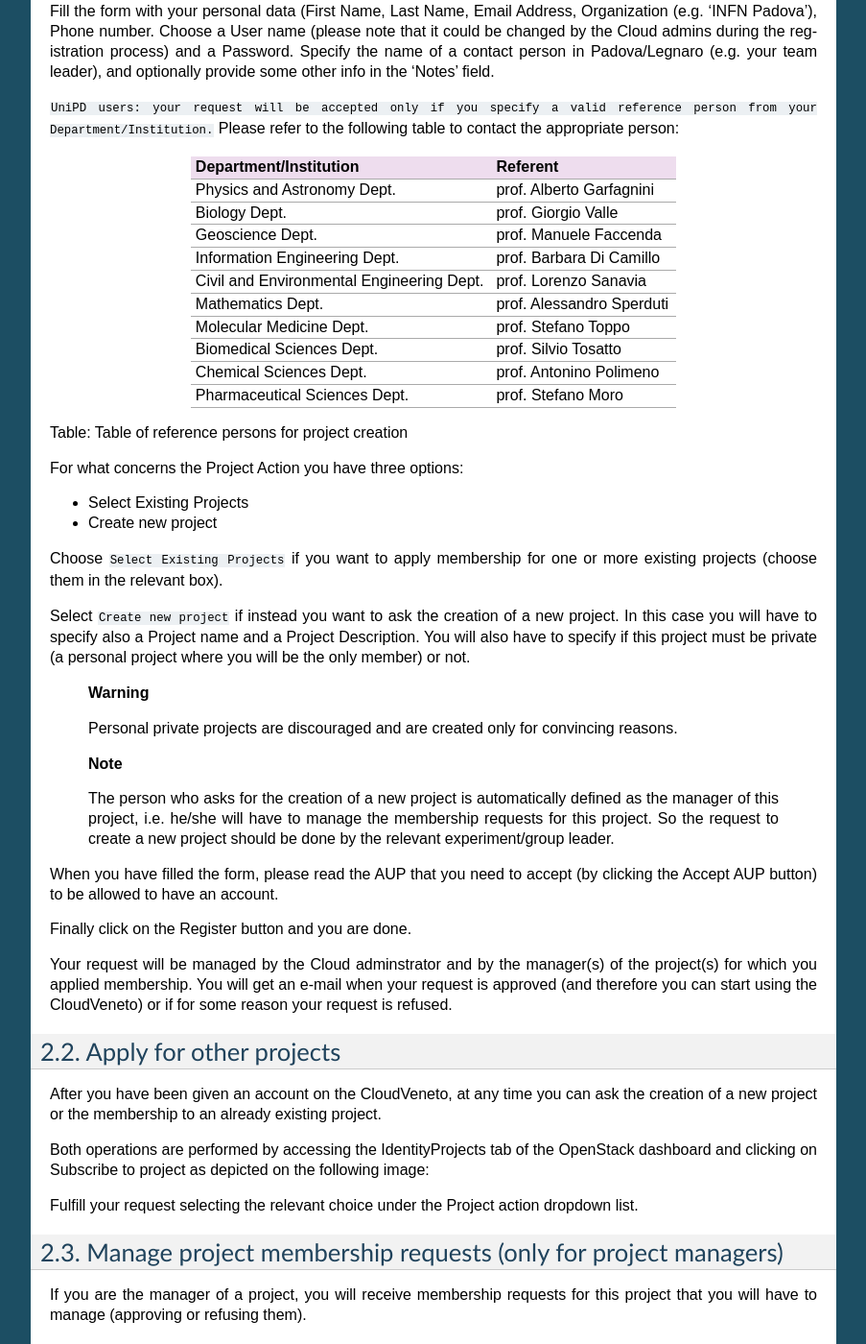
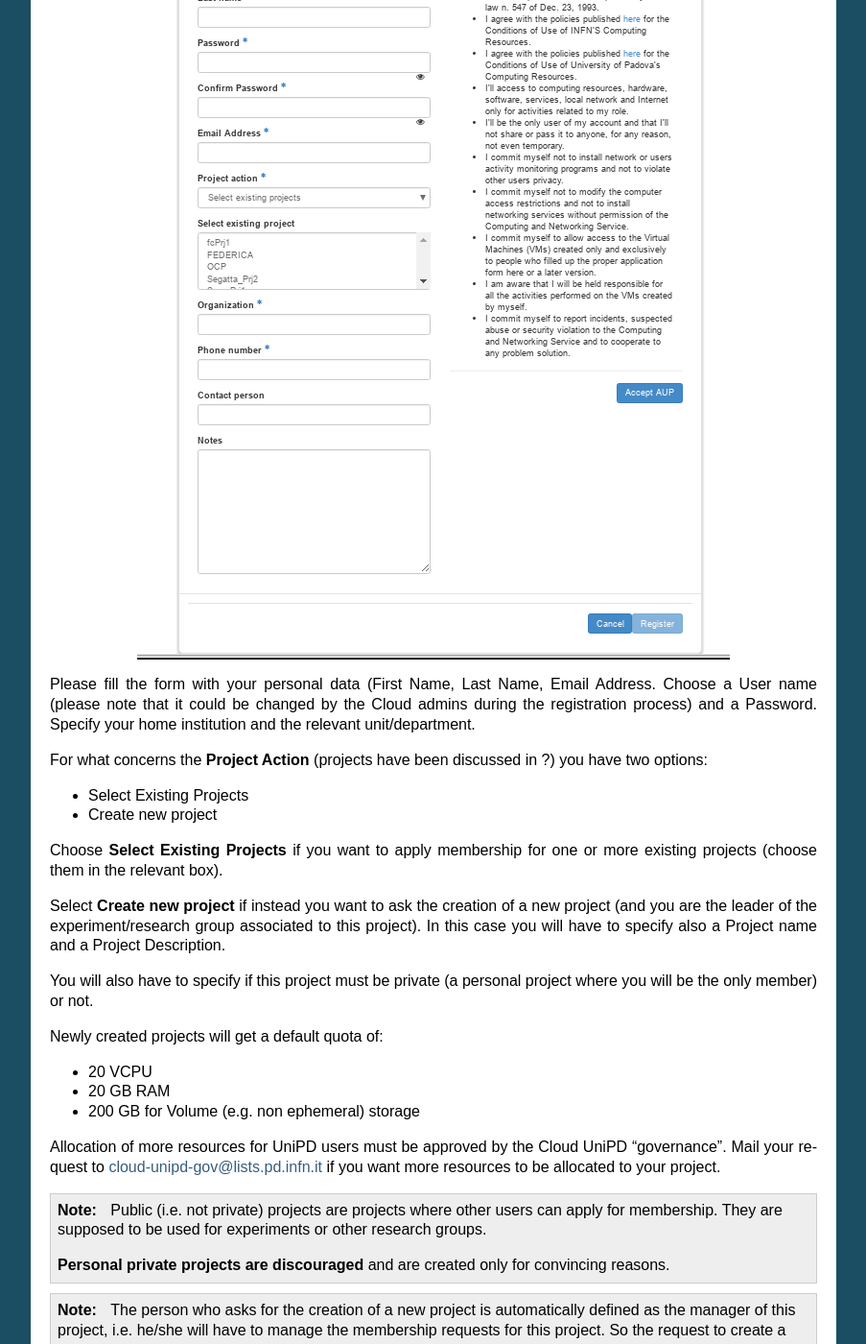
Before and after one commit to marcoverl/CVUserGuide, a Sphinx documentation site: the page built from source/Registration.rst, in a window 1280 px wide and 1400 px high, scrolled down 4557 px. Shown: the whole window at 96% size, without its empty margins (198-1101 px from the left). Built offline with Sphinx 7.4.7, drawn with Linux system fonts in a browser that asks for light colours; some of the changed text lies outside the part shown.

Commit message:
Review doc

```diff
--- a/source/Registration.rst
+++ b/source/Registration.rst
@@ -41,54 +44,22 @@
 
 Enrollment procedure through INFN AAI or UniPD SSO
 ~~~~~~~~~~~~~~~~~~~~~~~~~~~~~~~~~~~~~~~~~~~~~~~~~~
-TBC (testo e figure)
+.. TBC: Rivedere testo e figure
+
 Once authenticated on your Identity Provider system, you will be
 redirected to a form like this:
 
-TBC
 
 .. image:: ./images/RegisterFormAAI.jpg
    :align: center
 
 
 
-Fill the form with your phone number, the name of a contact person (i.e.
-the reference person from your Department/Institution), and if needed
-some notes.
-
-**UniPD users: your request will be accepted only if you specify a
-valid reference person from your Department/Institution.**
-Please refer
-to the following table to contact the appropriate person:
-
-+---------------------------------------------+-----------------------------+
-| Department/Institution                      | Referent                    |
-+=============================================+=============================+
-| Physics and Astronomy Dept.                 | prof. Alberto Garfagnini    |
-+---------------------------------------------+-----------------------------+
-| Biology Dept.                               | prof. Giorgio Valle         |
-+---------------------------------------------+-----------------------------+
-| Geoscience Dept.                            | prof. Manuele Faccenda      |
-+---------------------------------------------+-----------------------------+
-| Information Engineering Dept.               | prof. Barbara Di Camillo    |
-+---------------------------------------------+-----------------------------+
-| Civil and Environmental Engineering Dept.   | prof. Lorenzo Sanavia       |
-+---------------------------------------------+-----------------------------+
-| Mathematics Dept.                           | prof. Alessandro Sperduti   |
-+---------------------------------------------+-----------------------------+
-| Molecular Medicine Dept.                    | prof. Stefano Toppo         |
-+---------------------------------------------+-----------------------------+
-| Biomedical Sciences Dept.                   | prof. Silvio Tosatto        |
-+---------------------------------------------+-----------------------------+
-| Chemical Sciences Dept.                     | prof. Antonino Polimeno     |
-+---------------------------------------------+-----------------------------+
-| Pharmaceutical Sciences Dept.               | prof. Stefano Moro          |
-+---------------------------------------------+-----------------------------+
-
-
+Fill the form with the required information. In particular please specify
+your home institution and the relevant unit/department.
 
 For what concerns the **Project Action** (projects have been discussed in ?)
-you have three options:
+you have two options:
 
 -  Select Existing Projects
 
@@ -100,11 +71,12 @@
 Select **Create new project** if instead you want to ask the creation of
 a new project (and you are the leader of the experiment/research group
 associated to this project). In this case you will have to specify also
-a Project name and a Project Description. At the end of the Project
-Description you have to specify the Department / Institution your
-project belong to (i.e xxxx - INFN or xxxx - Biology Dept). You will
+a Project name and a Project Description.
+
+You will
 also have to specify if this project must be private (a personal project
 where you will be the only member) or not.
+
 
 Newly created projects will get a default quota of:
 
@@ -139,8 +111,7 @@
 
 
 When you have filled the form, please read the AUP that you need to
-accept (by clicking the **Accept AUP button**) to be allowed to have an
-account.
+accept (by clicking the **Accept AUP** button).
 
 Finally click on the **Register** button and you are done.
 
@@ -157,72 +128,74 @@
 
 Apply for an account using Username and Password
 ~~~~~~~~~~~~~~~~~~~~~~~~~~~~~~~~~~~~~~~~~~~~
-QUI
+.. TBC rivedere testo e immagini
 
 If and only if you don't have an account on the UniPD SSO or INFN AAI,
 click on the green icon on the right:
 
-Click then on the Register button below. A form such as the one of the
+.. image:: ./images/RegisterLocalAccount.png
+   :align: center
+
+
+A form such as the one of the
 following image will appear.
 
-Fill the form with your personal data (First Name, Last Name, Email
-Address, Organization (e.g. 'INFN Padova'), Phone number. Choose a User
+.. image:: ./images/RegisterFormUserPasswd.png
+   :align: center
+
+
+
+Please fill the form with your personal data (First Name, Last Name, Email
+Address.
+Choose a User
 name (please note that it could be changed by the Cloud admins during
-the registration process) and a Password. Specify the name of a contact
-person in Padova/Legnaro (e.g. your team leader), and optionally provide
-some other info in the 'Notes' field.
+the registration process) and a Password.
+Specify your home institution and the relevant unit/department.
 
-``UniPD users: your request will be accepted only if you specify a
-valid reference person from your Department/Institution.`` Please refer
-to the following table to contact the appropriate person:
-
-+---------------------------------------------+-----------------------------+
-| Department/Institution                      | Referent                    |
-+=============================================+=============================+
-| Physics and Astronomy Dept.                 | prof. Alberto Garfagnini    |
-+---------------------------------------------+-----------------------------+
-| Biology Dept.                               | prof. Giorgio Valle         |
-+---------------------------------------------+-----------------------------+
-| Geoscience Dept.                            | prof. Manuele Faccenda      |
-+---------------------------------------------+-----------------------------+
-| Information Engineering Dept.               | prof. Barbara Di Camillo    |
-+---------------------------------------------+-----------------------------+
-| Civil and Environmental Engineering Dept.   | prof. Lorenzo Sanavia       |
-+---------------------------------------------+-----------------------------+
-| Mathematics Dept.                           | prof. Alessandro Sperduti   |
-+---------------------------------------------+-----------------------------+
-| Molecular Medicine Dept.                    | prof. Stefano Toppo         |
-+---------------------------------------------+-----------------------------+
-| Biomedical Sciences Dept.                   | prof. Silvio Tosatto        |
-+---------------------------------------------+-----------------------------+
-| Chemical Sciences Dept.                     | prof. Antonino Polimeno     |
-+---------------------------------------------+-----------------------------+
-| Pharmaceutical Sciences Dept.               | prof. Stefano Moro          |
-+---------------------------------------------+-----------------------------+
-
-Table: Table of reference persons for project creation
-
-For what concerns the Project Action you have three options:
+For what concerns the **Project Action** (projects have been discussed in ?)
+you have two options:
 
 -  Select Existing Projects
 
 -  Create new project
 
-Choose ``Select Existing Projects`` if you want to apply membership for
+Choose **Select Existing Projects** if you want to apply membership for
 one or more existing projects (choose them in the relevant box).
 
-Select ``Create new project`` if instead you want to ask the creation of
-a new project. In this case you will have to specify also a Project name
-and a Project Description. You will also have to specify if this project
-must be private (a personal project where you will be the only member)
-or not.
+Select **Create new project** if instead you want to ask the creation of
+a new project (and you are the leader of the experiment/research group
+associated to this project). In this case you will have to specify also
+a Project name and a Project Description.
 
-    **Warning**
+You will
+also have to specify if this project must be private (a personal project
+where you will be the only member) or not.
 
-    Personal private projects are discouraged and are created only for
-    convincing reasons.
 
-    **Note**
+Newly created projects will get a default quota of:
+
+-  20 VCPU
+
+-  20 GB RAM
+
+-  200 GB for Volume (e.g. non ephemeral) storage
+
+Allocation of more resources for UniPD users must be approved by the
+Cloud UniPD "governance". Mail your request to
+cloud-unipd-gov@lists.pd.infn.it if you want more resources to be
+allocated to your project.
+
+.. NOTE::
+
+    Public (i.e. not private) projects are projects where other users
+    can apply for membership. They are supposed to be used for
+    experiments or other research groups.
+
+    **Personal private projects are discouraged** and are created only
+    for convincing reasons.
+
+
+.. NOTE::
 
     The person who asks for the creation of a new project is
     automatically defined as the manager of this project, i.e. he/she
@@ -230,34 +203,48 @@
     request to create a new project should be done by the relevant
     experiment/group leader.
 
+
 When you have filled the form, please read the AUP that you need to
-accept (by clicking the Accept AUP button) to be allowed to have an
-account.
+accept (by clicking the **Accept AUP** button).
 
-Finally click on the Register button and you are done.
+Finally click on the **Register** button and you are done.
+
+
+.. image:: ./images/RegistrationDone.png
+   :align: center
+
+
 
 Your request will be managed by the Cloud adminstrator and by the
 manager(s) of the project(s) for which you applied membership. You will
 get an e-mail when your request is approved (and therefore you can start
 using the CloudVeneto) or if for some reason your request is refused.
 
+
+
 Apply for other projects
 ------------------------
+
 
 After you have been given an account on the CloudVeneto, at any time you
 can ask the creation of a new project or the membership to an already
 existing project.
 
-Both operations are performed by accessing the IdentityProjects tab of
-the OpenStack dashboard and clicking on Subscribe to project as depicted
+Both operations are performed by accessing the
+**Identity** |rarr| **Projects** tab of
+the OpenStack dashboard and clicking on **Subscribe to project** as depicted
 on the following image:
 
-Fulfill your request selecting the relevant choice under the Project
-action dropdown list.
+.. image:: ./images/ProjectRequest.png
+   :align: center
+
+
+Fulfill your request selecting the relevant choice under the **Project
+action** dropdown list.
 
 Manage project membership requests (only for project managers)
 --------------------------------------------------------------
-
+.. QUI
 If you are the manager of a project, you will receive membership
 requests for this project that you will have to manage (approving or
 refusing them).
```
Also changed, not shown: other parts of source/Registration.rst (+3 -0 lines), source/images/ProjectRequest.png (added), source/images/RegisterFormUserPasswd.png (added), source/images/RegisterLocalAccount.png (added).
